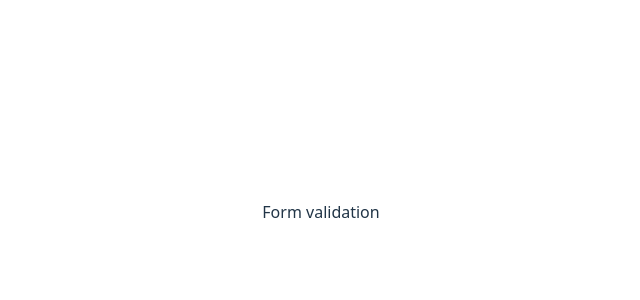
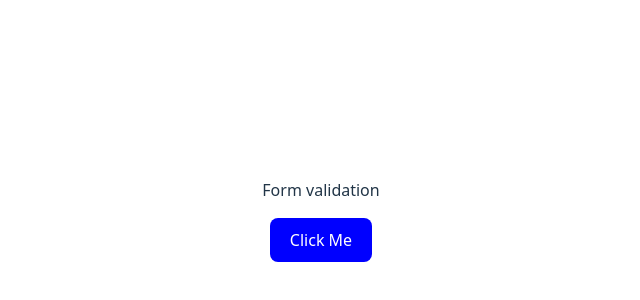
Before and after one commit to kristjankangro/vue-app, a Vue app: page / in a window 1280 px wide. Shown: the part 188-488 px from the top of the page, without its empty margins (319-959 px from the left). Built offline with nearby package versions, Linux system fonts and the light colour scheme.

Commit message:
Add Btn component and update App.vue: Introduce a reusable button component and integrate it into App.vue for improved UI consistency.

```diff
--- a/src-form-validation/App.vue
+++ b/src-form-validation/App.vue
@@ -1,9 +1,10 @@
 <script setup lang="ts">
+import btn from './components/Btn.vue'
 </script>
 
 <template>
 	<p>Form validation</p>
+	<btn bg="blue" color="white" :disabled="false" text="Click Me" />
 </template>
 
-<style scoped>
-</style>
+<style scoped></style>
--- /dev/null
+++ b/src-form-validation/components/Btn.vue
@@ -0,0 +1,51 @@
+<script setup lang="ts">
+import { ref } from 'vue'
+const props = withDefaults(defineProps<{
+    bg?: string;
+    color?: string;
+    disabled?: boolean;
+    text: string;
+}>(), {
+    disabled: false
+})
+</script>
+
+<template>
+    <button :style="{ backgroundColor: props.bg, color: props.color }" :disabled="props.disabled">
+        {{ props.text }}
+    </button>
+</template>
+
+<style scoped>
+button {
+    border-radius: 8px;
+    border: 1px solid transparent;
+    padding: 0.6em 1.2em;
+    font-size: 1em;
+    font-weight: 500;
+    font-family: inherit;
+    background-color: #1a1a1a;
+    cursor: pointer;
+    transition: border-color 0.25s;
+}
+
+button:hover {
+    border-color: #646cff;
+}
+
+button:focus,
+button:focus-visible {
+    outline: 4px auto -webkit-focus-ring-color;
+}
+
+button:disabled {
+    opacity: 0.5;
+    cursor: not-allowed;
+}
+
+@media (prefers-color-scheme: light) {
+    button {
+        background-color: #f9f9f9;
+    }
+}
+</style>
--- a/src-form-validation/style.css
+++ b/src-form-validation/style.css
@@ -35,25 +35,6 @@ h1 {
   line-height: 1.1;
 }
 
-button {
-  border-radius: 8px;
-  border: 1px solid transparent;
-  padding: 0.6em 1.2em;
-  font-size: 1em;
-  font-weight: 500;
-  font-family: inherit;
-  background-color: #1a1a1a;
-  cursor: pointer;
-  transition: border-color 0.25s;
-}
-button:hover {
-  border-color: #646cff;
-}
-button:focus,
-button:focus-visible {
-  outline: 4px auto -webkit-focus-ring-color;
-}
-
 .card {
   padding: 2em;
 }
```
